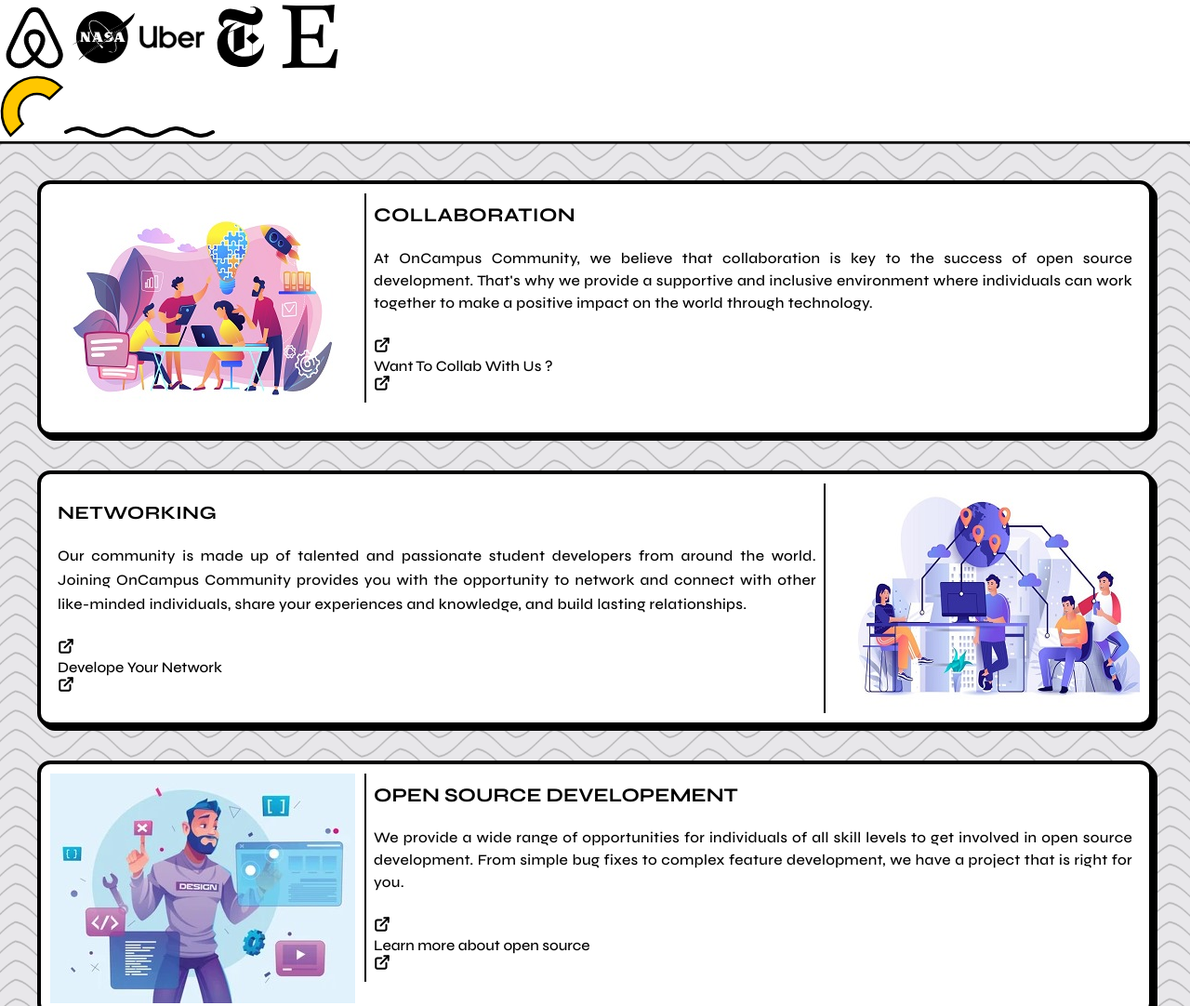
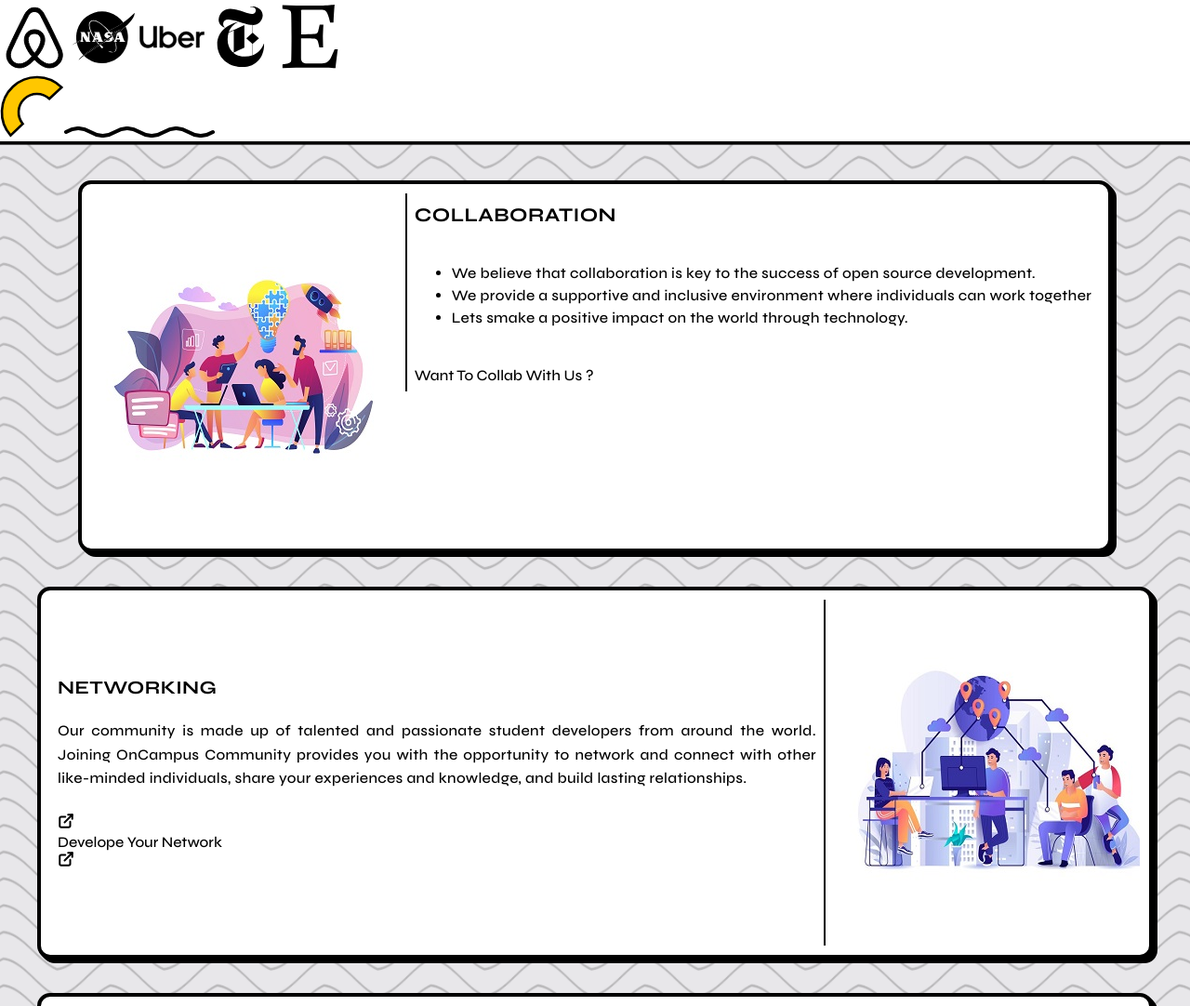
Before and after one commit to PIYUSH1525/Website_OnCampus, a website built with Parcel: page index.html in a window 1280 px wide. Shown: the part 867-1949 px from the top of the page at 93% size. Built offline with nearby package versions, Linux system fonts and the light colour scheme; a web font is replaced by a local one.

Commit message:
Changed the content of collaboration into points

```diff
--- a/index.css
+++ b/index.css
@@ -5,10 +5,11 @@ body {
 }
 
 * {
-	color: #fff;
+	/* color: #fff; */
 	font-family: Syne;
 	box-sizing: border-box;
 }
+
 
 .navigation {
 	background-color: #fff;
@@ -1145,6 +1146,7 @@ body {
 	gap: 10px;
 	z-index: 0;
 	max-width: 75rem;
+	height: 25rem;
 }
 .box {
 	border-radius: 14px;
@@ -1158,6 +1160,7 @@ body {
 	gap: 10px;
 	z-index: 0;
 	max-width: 75rem;
+	height: 25rem;
 }
 .line-icon1 {
 	position: absolute;
--- a/index.html
+++ b/index.html
@@ -106,23 +106,32 @@
 					<div class="texts">
 						<b class="bring-your-team">COLLABORATION </b>
 						<div class="at-the-heart">
-							At OnCampus Community, we believe that collaboration is key to the
+							<!-- At OnCampus Community, we believe that collaboration is key to the
 							success of open source development. That's why we provide a
 							supportive and inclusive environment where individuals can work
 							together to make a positive impact on the world through
-							technology.
+							technology. -->
+							<ul>
+								<li>We believe that collaboration is key to the
+									success of open source development.</li>
+									<li>We provide a
+					                    supportive and inclusive environment where individuals can work
+										together</li>
+										<li>Lets smake a positive impact on the world through
+											technology.</li>
+							</ul>
 						</div>
 					</div>
 					<div class="button-secondary">
 						<div class="black"></div>
 						<div class="button-frame1">
-							<img
+							<!-- <img
 								class="left-button-icon"
 								alt=""
 								src="public/left-button2.svg"
-							/>
+							/> -->
 							<div class="button2">Want To Collab With Us ?</div>
-							<img class="globe-icon" alt="" src="public/left-button2.svg" />
+							<!-- <img class="globe-icon" alt="" src="public/left-button2.svg" /> -->
 						</div>
 					</div>
 				</div>
```
